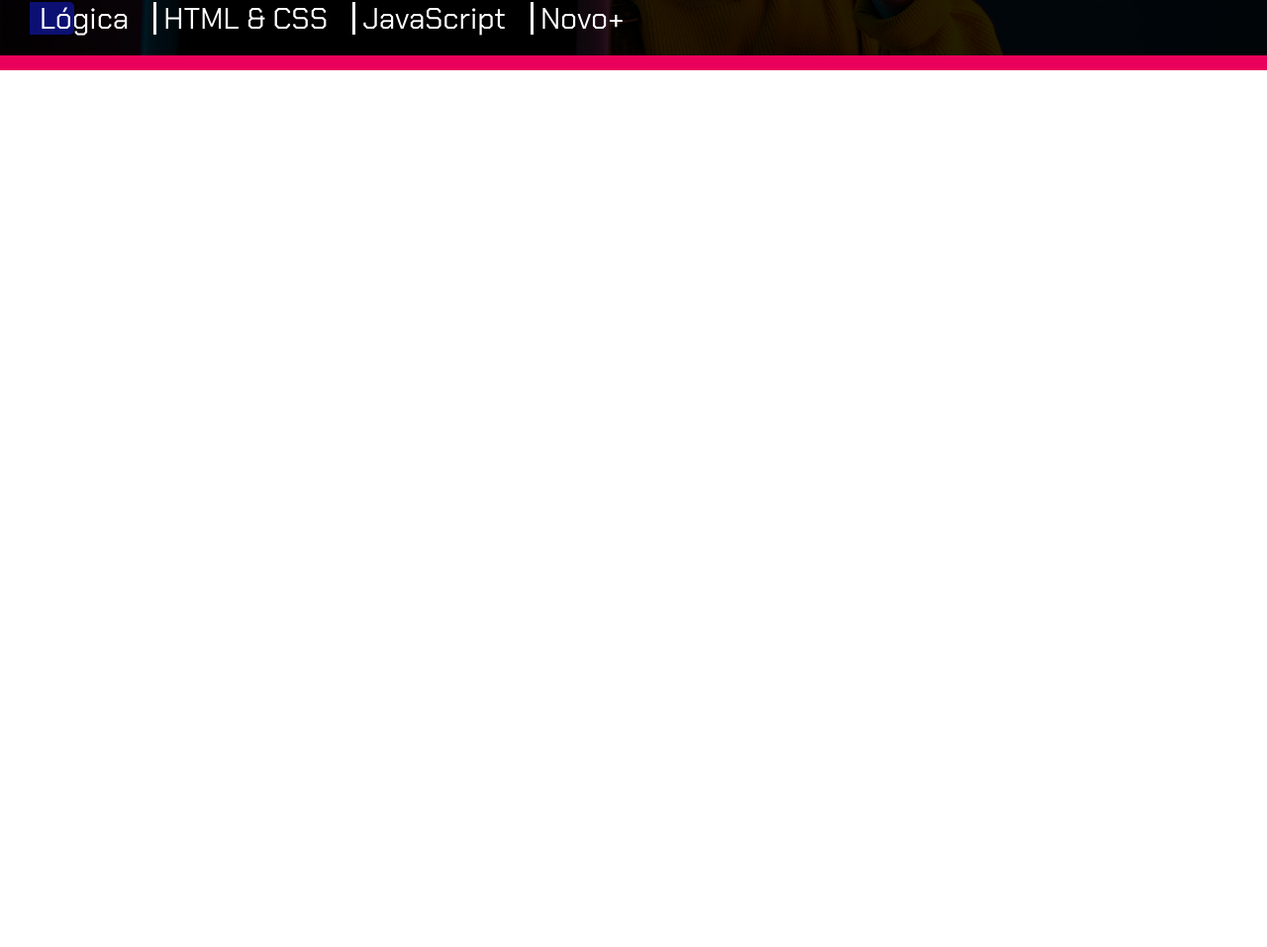
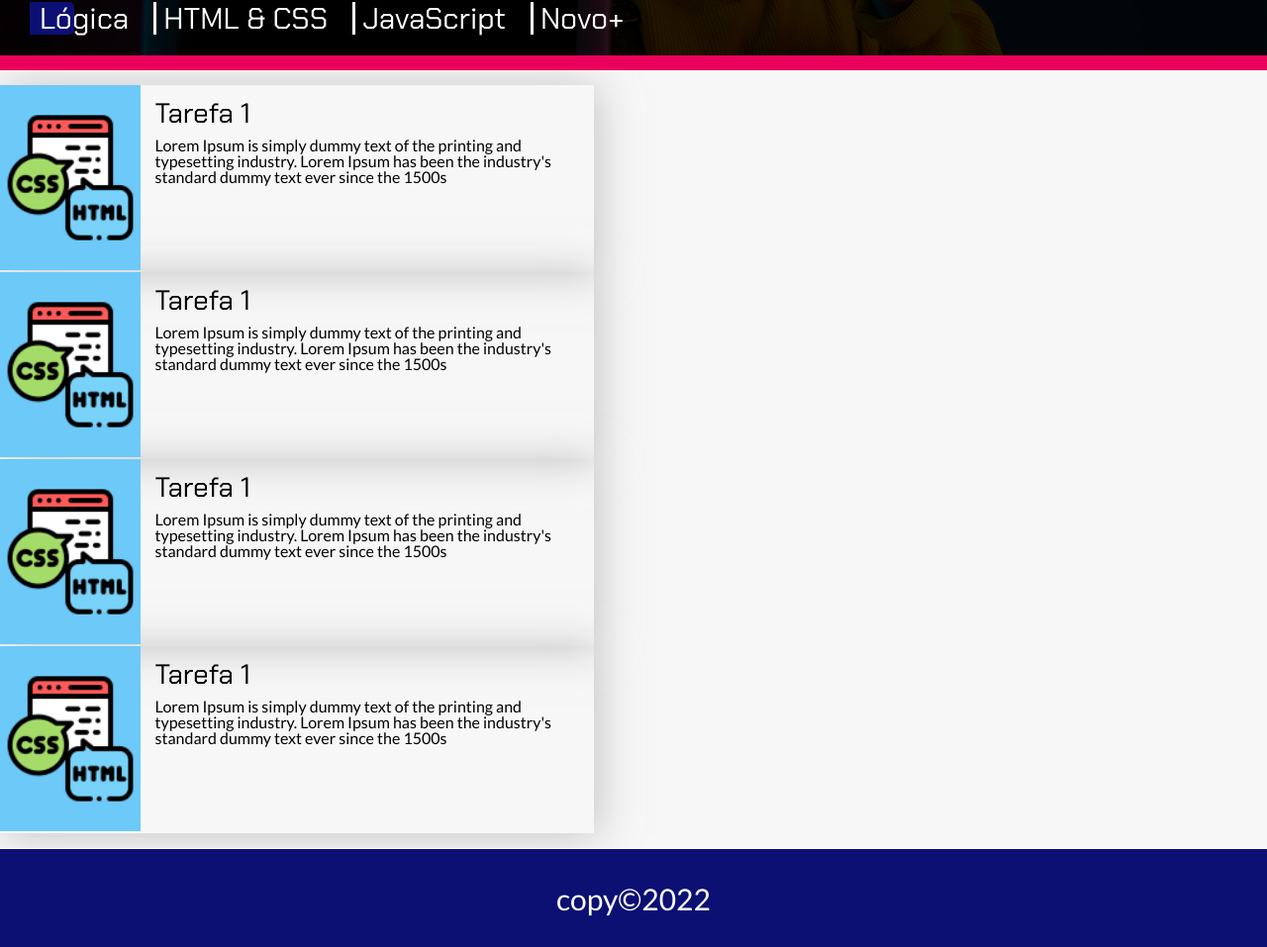
Before and after one commit to LusquesToodoo/tasks-BlastOff, a website: page index.html in a window 1280 px wide. Shown: the part 529-1486 px from the top of the page at 99% size. Before the commit the page ends 800 px from the top, so only its background shows below. Drawn offline with Linux system fonts and the light colour scheme.

Commit message:
main - WIP

```diff
--- a/index.html
+++ b/index.html
@@ -64,6 +64,57 @@
         </nav>
       </section>
     </header>
+    <main class="main">
+      <ul class="course-list">
+        <li class="course-list-item">
+          <figure class="course-image">
+            <img src="image/courser-img.png" alt="descrição">
+          </figure>
+          <div class="course-info">
+            <h2 class="course-title">Tarefa 1</h2>
+            <p class="course-description">
+              Lorem Ipsum is simply dummy text of the printing and typesetting industry. Lorem Ipsum has been the industry's standard dummy text ever since the 1500s
+            </p>
+          </div>
+        </li>
+        <li class="course-list-item">
+          <figure class="course-image">
+            <img src="image/courser-img.png" alt="descrição">
+          </figure>
+          <div class="course-info">
+            <h2 class="course-title">Tarefa 1</h2>
+            <p class="course-description">
+              Lorem Ipsum is simply dummy text of the printing and typesetting industry. Lorem Ipsum has been the industry's standard dummy text ever since the 1500s
+            </p>
+          </div>
+        </li>
+        <li class="course-list-item">
+          <figure class="course-image">
+            <img src="image/courser-img.png" alt="descrição">
+          </figure>
+          <div class="course-info">
+            <h2 class="course-title">Tarefa 1</h2>
+            <p class="course-description">
+              Lorem Ipsum is simply dummy text of the printing and typesetting industry. Lorem Ipsum has been the industry's standard dummy text ever since the 1500s
+            </p>
+          </div>
+        </li>
+        <li class="course-list-item">
+          <figure class="course-image">
+            <img src="image/courser-img.png" alt="descrição">
+          </figure>
+          <div class="course-info">
+            <h2 class="course-title">Tarefa 1</h2>
+            <p class="course-description">
+              Lorem Ipsum is simply dummy text of the printing and typesetting industry. Lorem Ipsum has been the industry's standard dummy text ever since the 1500s
+            </p>
+          </div>
+        </li>
+      </ul>
+    </main>
+    <footer class="footer">
+      <p>copy&copy;2022</p>
+    </footer>
   </section>
   <script src="js/script.js"></script>
 </body>
--- a/scss/style.scss
+++ b/scss/style.scss
@@ -22,6 +22,9 @@ $text-color-light: #fff;
 
 * {
   box-sizing: border-box;
+}
+body{
+  background-color: #F7F7F7;
 }
 
 img {
@@ -120,7 +123,7 @@ img {
               }
               &:hover {
                 &::before {
-                  opacity: .5;
+                  opacity: 0.5;
                 }
               }
             }
@@ -165,7 +168,7 @@ img {
     }
     & .header-mobile-aside {
       background-color: $bg-blue;
-      height: 100vh;
+      height: calc(100vh - 185px);
       left: -100%;
       max-width: 275px;
       min-width: 175px;
@@ -236,3 +239,55 @@ img {
     }
   }
 }
+
+.main {
+  @extend %page-container;
+  padding: 15px 0;
+  min-height: 25vh;
+  & .course-list {
+    // display: flex;
+    flex-wrap: wrap;
+    gap: 15px;
+    width: 100%;
+    & .course-list-item {
+      box-shadow: 4px 2px 40px #aaaa;
+      column-gap: 15px;
+      display: flex;
+      max-width: 600px;
+      width: 100%;
+      width: calc(100% - 20px);
+      & .course-image {
+        width: 150px;
+      }
+      & .course-info {
+        display: flex;
+        flex-direction: column;
+        padding: 15px 0;
+        row-gap: 10px;
+        & .course-title {
+          font-family: $font-title;
+          font-size: clamp(21px, 28px, 28px);
+        }
+        & .course-description {
+          max-width: 470px;
+        }
+      }
+    }
+  }
+}
+
+.footer {
+  align-items: center;
+  background-color: $bg-blue;
+  border-top: solid 1px #fff;
+  display: flex;
+  height: 100px;
+  justify-content: center;
+  position: relative;
+  width: 100%;
+  z-index: 1;
+  & p {
+    color: #fff;
+    font-size: clamp(28px, 30px, 36px);
+  }
+}
```
Also changed, not shown: css/style.css, image/courser-img.png (added), 1 other file.
